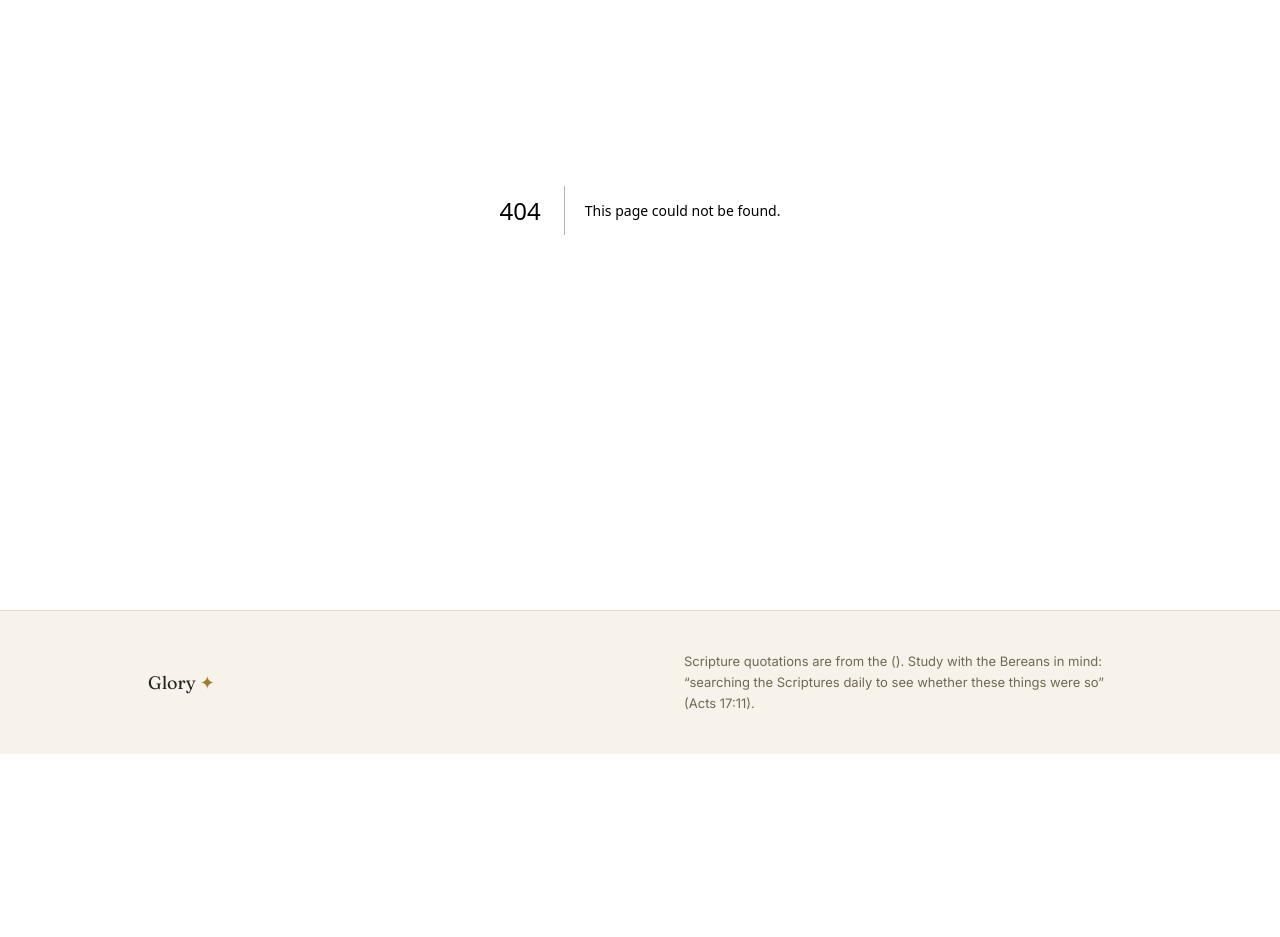
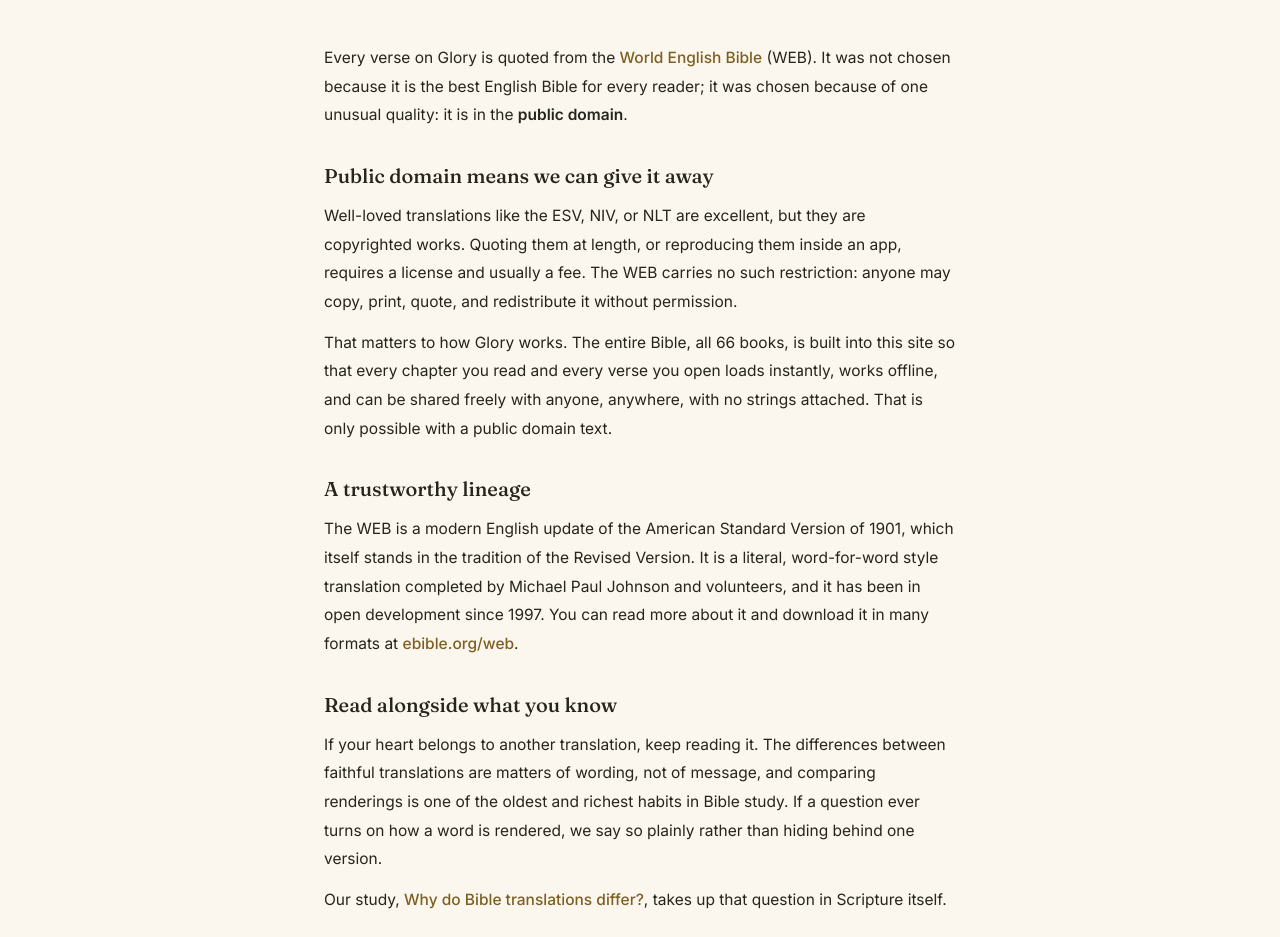
Before and after one commit to kczimm/glory, a Next.js app: page /about-translation in a window 1280 px wide. Before the commit this address had no page. Shown: the part 255-1192 px from the top of the page. Before the commit the page ends 1009 px from the top, so only its background shows below. Built offline with nearby package versions, Linux system fonts and the light colour scheme.

Commit message:
Add about-translation page explaining the World English Bible choice

```diff
--- /dev/null
+++ b/src/app/about-translation/page.tsx
@@ -0,0 +1,107 @@
+import Link from "next/link";
+import type { Metadata } from "next";
+
+export const metadata: Metadata = {
+  title: "Why the World English Bible?",
+  description:
+    "Glory reads from the World English Bible: a faithful, public domain translation that lets us share the whole of Scripture freely.",
+};
+
+export default function AboutTranslationPage() {
+  return (
+    <div className="mx-auto max-w-2xl px-5 py-16">
+      <header className="mb-10">
+        <p className="text-[11px] font-semibold uppercase tracking-[0.26em] text-gold-deep sm:text-[12px] sm:tracking-[0.3em]">
+          ✦ About this translation
+        </p>
+        <h1 className="mt-4 font-display text-3xl font-medium tracking-tight text-ink sm:text-5xl">
+          Why the World English Bible?
+        </h1>
+      </header>
+
+      <div className="space-y-8 text-[15.5px] leading-[1.85] text-ink">
+        <p>
+          Every verse on Glory is quoted from the{" "}
+          <a
+            href="https://ebible.org/web/"
+            target="_blank"
+            rel="noopener noreferrer"
+            className="font-medium text-gold-deep underline-offset-4 hover:underline"
+          >
+            World English Bible
+          </a>{" "}
+          (WEB). It was not chosen because it is the best English Bible for
+          every reader; it was chosen because of one unusual quality: it is in
+          the <strong>public domain</strong>.
+        </p>
+
+        <section>
+          <h2 className="font-display text-xl font-medium text-ink">
+            Public domain means we can give it away
+          </h2>
+          <p className="mt-3">
+            Well-loved translations like the ESV, NIV, or NLT are excellent,
+            but they are copyrighted works. Quoting them at length, or
+            reproducing them inside an app, requires a license and usually a
+            fee. The WEB carries no such restriction: anyone may copy, print,
+            quote, and redistribute it without permission.
+          </p>
+          <p className="mt-3">
+            That matters to how Glory works. The entire Bible, all 66 books, is
+            built into this site so that every chapter you read and every verse
+            you open loads instantly, works offline, and can be shared freely
+            with anyone, anywhere, with no strings attached. That is only
+            possible with a public domain text.
+          </p>
+        </section>
+
+        <section>
+          <h2 className="font-display text-xl font-medium text-ink">
+            A trustworthy lineage
+          </h2>
+          <p className="mt-3">
+            The WEB is a modern English update of the American Standard
+            Version of 1901, which itself stands in the tradition of the
+            Revised Version. It is a literal, word-for-word style translation
+            completed by Michael Paul Johnson and volunteers, and it has been
+            in open development since 1997. You can read more about it and
+            download it in many formats at{" "}
+            <a
+              href="https://ebible.org/web/"
+              target="_blank"
+              rel="noopener noreferrer"
+              className="font-medium text-gold-deep underline-offset-4 hover:underline"
+            >
+              ebible.org/web
+            </a>
+            .
+          </p>
+        </section>
+
+        <section>
+          <h2 className="font-display text-xl font-medium text-ink">
+            Read alongside what you know
+          </h2>
+          <p className="mt-3">
+            If your heart belongs to another translation, keep reading it. The
+            differences between faithful translations are matters of wording,
+            not of message, and comparing renderings is one of the oldest and
+            richest habits in Bible study. If a question ever turns on how a
+            word is rendered, we say so plainly rather than hiding behind one
+            version.
+          </p>
+          <p className="mt-3">
+            Our study,{" "}
+            <Link
+              href="/questions/why-do-bible-translations-differ"
+              className="font-medium text-gold-deep underline-offset-4 hover:underline"
+            >
+              Why do Bible translations differ?
+            </Link>
+            , takes up that question in Scripture itself.
+          </p>
+        </section>
+      </div>
+    </div>
+  );
+}
--- a/src/components/Footer.tsx
+++ b/src/components/Footer.tsx
@@ -1,4 +1,5 @@
 import { translation, translationNote } from "@/data/scripture";
+import Link from "next/link";
 
 export default function Footer() {
   return (
@@ -8,9 +9,12 @@
           Glory <span className="text-gold">✦</span>
         </p>
         <p className="max-w-md text-[13px] leading-relaxed text-ink-faint">
-          Scripture quotations are from the {translation} ({translationNote}).
-          Study with the Bereans in mind: “searching the Scriptures daily to
-          see whether these things were so” (Acts 17:11).
+          Scripture quotations are from the{" "}
+          <Link href="/about-translation" className="underline-offset-2 hover:underline">
+            {translation}
+          </Link>{" "}
+          ({translationNote}). Study with the Bereans in mind: “searching the
+          Scriptures daily to see whether these things were so” (Acts 17:11).
         </p>
       </div>
     </footer>
--- a/src/components/VerseCard.tsx
+++ b/src/components/VerseCard.tsx
@@ -21,6 +21,15 @@
         >
           {verse}
         </Link>
+        <span className="text-ink-faint">
+          {" · "}
+          <Link
+            href="/about-translation"
+            className="underline-offset-2 hover:underline"
+          >
+            WEB
+          </Link>
+        </span>
       </figcaption>
       <VerseConnections verse={verse} />
     </figure>
```
